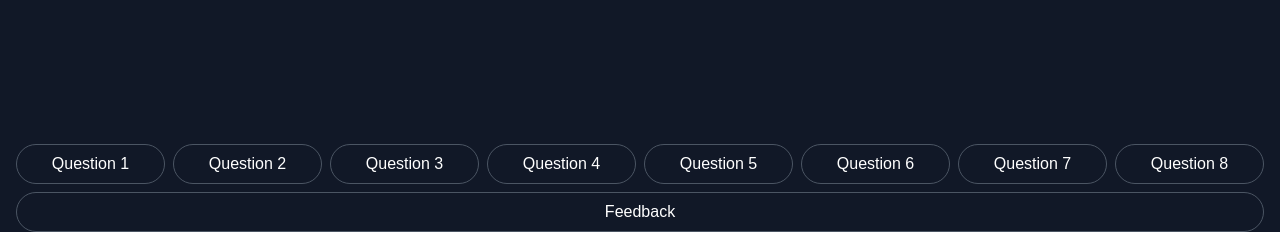
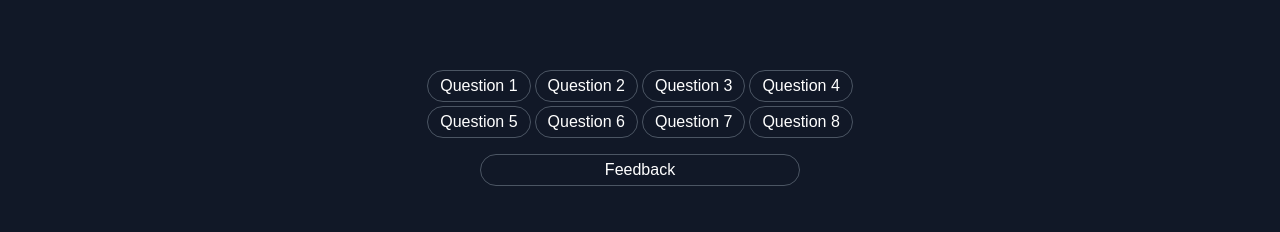
Before and after one commit to Jinzinizy/nextjs-boilerplate, a Next.js app: page / in a window 1280 px wide. Shown: the part 672-904 px from the top of the page. After the commit the page ends 858 px from the top, so only its background shows below. Built offline with nearby package versions, Linux system fonts and the light colour scheme.

Commit message:
fit to one screen

```diff
--- a/app/layout.tsx
+++ b/app/layout.tsx
@@ -28,9 +28,7 @@
 }>) {
   return (
     <html lang="en">
-      <body
-        className={`${geistSans.variable} ${geistMono.variable} antialiased bg-gray-900 text-white`}
-      >
+      <body className={`${geistSans.variable} ${geistMono.variable} antialiased bg-gray-900 text-white`}>
         {/* Home Button (Top Left) */}
         <header className="absolute top-4 left-4">
           <Link href="/" className="text-lg text-white hover:underline">
@@ -38,8 +36,8 @@
           </Link>
         </header>
 
-        {/* Main layout using flex and setting height to exactly fit screen */}
-        <div className="flex flex-col justify-between h-screen p-4">
+        {/* Main layout using flex and setting height to exactly fit the screen */}
+        <div className="flex flex-col justify-center items-center h-screen p-2">
 
           {/* Main content */}
           <main className="flex flex-col items-center justify-center flex-grow">
@@ -47,22 +45,24 @@
           </main>
 
           {/* Footer with Questions and Feedback buttons */}
-          <footer className="grid grid-cols-8 gap-2 w-full">
+          <footer className="flex flex-col items-center gap-2 w-full">
+            <div className="grid grid-cols-4 gap-1">
               {/* Buttons for Questions 1-8 */}
               {Array.from({ length: 8 }, (_, i) => (
                 <Link
                   href={`/questions/${i + 1}`}
                   key={i}
-                className="col-span-1 rounded-full border border-solid border-gray-600 transition-colors flex items-center justify-center hover:bg-gray-800 text-white text-sm sm:text-base h-8 sm:h-10 px-3 sm:px-4"
+                  className="rounded-full border border-solid border-gray-600 transition-colors flex items-center justify-center hover:bg-gray-800 text-white text-sm sm:text-base h-6 sm:h-8 px-2 sm:px-3"
                 >
                   Question {i + 1}
                 </Link>
               ))}
+            </div>
 
-            {/* Feedback Button that spans the entire width from Button 1 to Button 8 */}
+            {/* Feedback Button that spans across the width */}
             <Link
               href="/feedback"
-              className="col-span-8 rounded-full border border-solid border-gray-600 transition-colors flex items-center justify-center hover:bg-gray-800 text-white text-sm sm:text-base h-8 sm:h-10 px-4 sm:px-5 w-full"
+              className="mt-2 rounded-full border border-solid border-gray-600 transition-colors flex items-center justify-center hover:bg-gray-800 text-white text-sm sm:text-base h-6 sm:h-8 px-4 w-full max-w-xs"
             >
               Feedback
             </Link>
```
Lines whose indentation alone changed are shown as unchanged.
